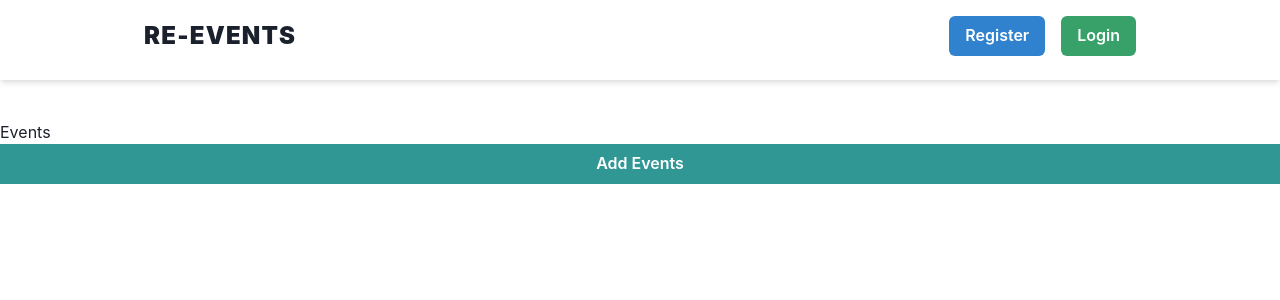
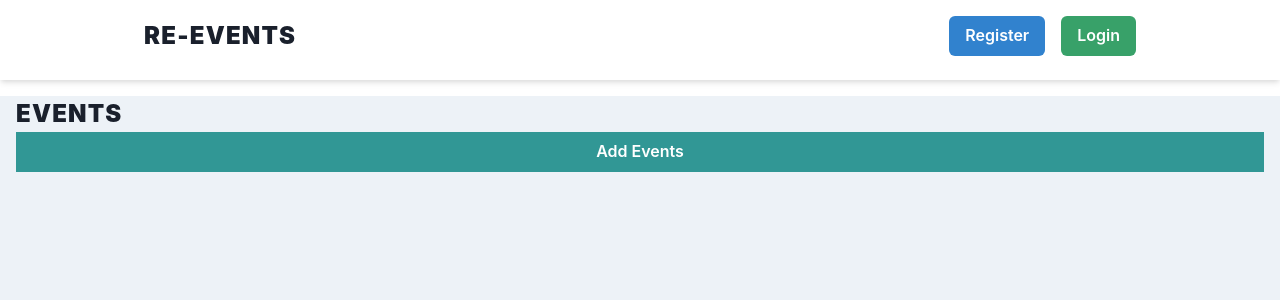
Before and after one commit to anju-treesa/sayOne_test_task, a Next.js app: page /events in a window 1280 px wide. Shown: the top 300 px of the page. Built offline with nearby package versions, Linux system fonts and the light colour scheme; no server answers; the database is empty.

Commit message:
tweaked the layout for full screen

```diff
--- a/src/components/Layout/Header/index.js
+++ b/src/components/Layout/Header/index.js
@@ -3,7 +3,7 @@ import { Box, Button, Container } from "@chakra-ui/react";
 
 const Header = () => {
   return (
-    <Box as="header" w="full" h="20" p="4" boxShadow="md" mb="10">
+    <Box as="header" w="full" h="20" p="4" boxShadow="md" mb="4">
       <Container maxW="container.lg">
         <Box display="flex" alignItems="center" justifyContent="space-between">
           <Box
--- a/src/components/Layout/index.js
+++ b/src/components/Layout/index.js
@@ -1,3 +1,4 @@
+import { Box } from "@chakra-ui/react";
 import React from "react";
 
 import Header from "./Header";
@@ -6,7 +7,9 @@ const Layout = ({ children }) => {
   return (
     <main>
       <Header />
-      {children}
+      <Box as="section" bg="gray.100" h="calc(100vh - 6rem)">
+        {children}
+      </Box>
     </main>
   );
 };
--- a/src/pages/events/index.js
+++ b/src/pages/events/index.js
@@ -11,6 +11,8 @@ import {
   Input,
   ModalFooter,
   ModalOverlay,
+  Container,
+  Box,
 } from "@chakra-ui/react";
 
 import Button from "@/components/button/Button";
@@ -62,10 +64,20 @@ function EventListingPage() {
     });
   };
   return (
-    <div>
-      <h1>Events</h1>
+    <Container maxW="container.xl">
+      <Box
+        as="h2"
+        fontSize="2xl"
+        fontWeight="black"
+        letterSpacing="wider"
+        textTransform="uppercase"
+      >
+        Events
+      </Box>
 
+      {/* <Box w="20"> */}
       <Button title="Add Events" onSubmit={onOpen} />
+      {/* </Box> */}
 
       <Modal
         initialFocusRef={initialRef}
@@ -140,7 +152,7 @@ function EventListingPage() {
           </ModalFooter>
         </ModalContent>
       </Modal>
-    </div>
+    </Container>
   );
 }
 
```
